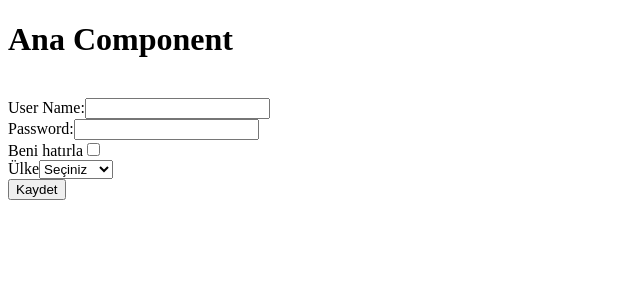
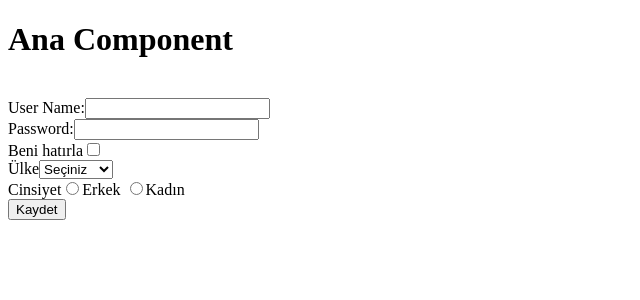
Before and after one commit to atillakalay/TurkcellAngularCourse, an Angular app in the folder angularapp/: page / in a window 1280 px wide. Shown: the top 300 px of the page, without its empty margins (0-640 px from the left). Built offline with nearby package versions, Linux system fonts and the light colour scheme.

Commit message:
Template Driven Forms Part 6 (Radio Buttons) course has been completed.

```diff
--- a/angularapp/src/app/forms/template-driven/template-driven.component.html
+++ b/angularapp/src/app/forms/template-driven/template-driven.component.html
@@ -13,5 +13,9 @@
 <option *ngFor="let item of countryMenu" value="{{item.value}}">{{item.text}}</option>
   </select>
   <br>
+  <label for="gender">Cinsiyet</label>
+  <input [ngModel]="loginModel.gender" type="radio" name="gender" value="1">Erkek
+  <input [ngModel]="loginModel.gender" type="radio" name="gender" value="2" >Kadın
+  <br>
   <button type="submit">Kaydet</button>
 </form>
--- a/angularapp/src/app/forms/template-driven/template-driven.component.ts
+++ b/angularapp/src/app/forms/template-driven/template-driven.component.ts
@@ -13,7 +13,7 @@ export class TemplateDrivenComponent {
   countryMenu: countryDropMenu[] = [{value:0,text:"Seçiniz"},{ value: 1, text: "Türkiye" }, { value: 2, text: "Almanya" }, { value: 3, text: "Fransa" }, { value: 4, text: "Amerika" }]
 
   constructor() {
-    this.loginModel = { userName: "", password: "", rememberMe: false, country: 0 }
+    this.loginModel = { userName: "", password: "", rememberMe: false, country: 0,gender:1 }
     this.loginModel2 = new loginModelC()
   }
 
@@ -32,6 +32,7 @@ interface loginModel {
   password: string
   rememberMe: boolean
   country: number
+  gender:number
 }
 class loginModelC {
   userName?: string
```
